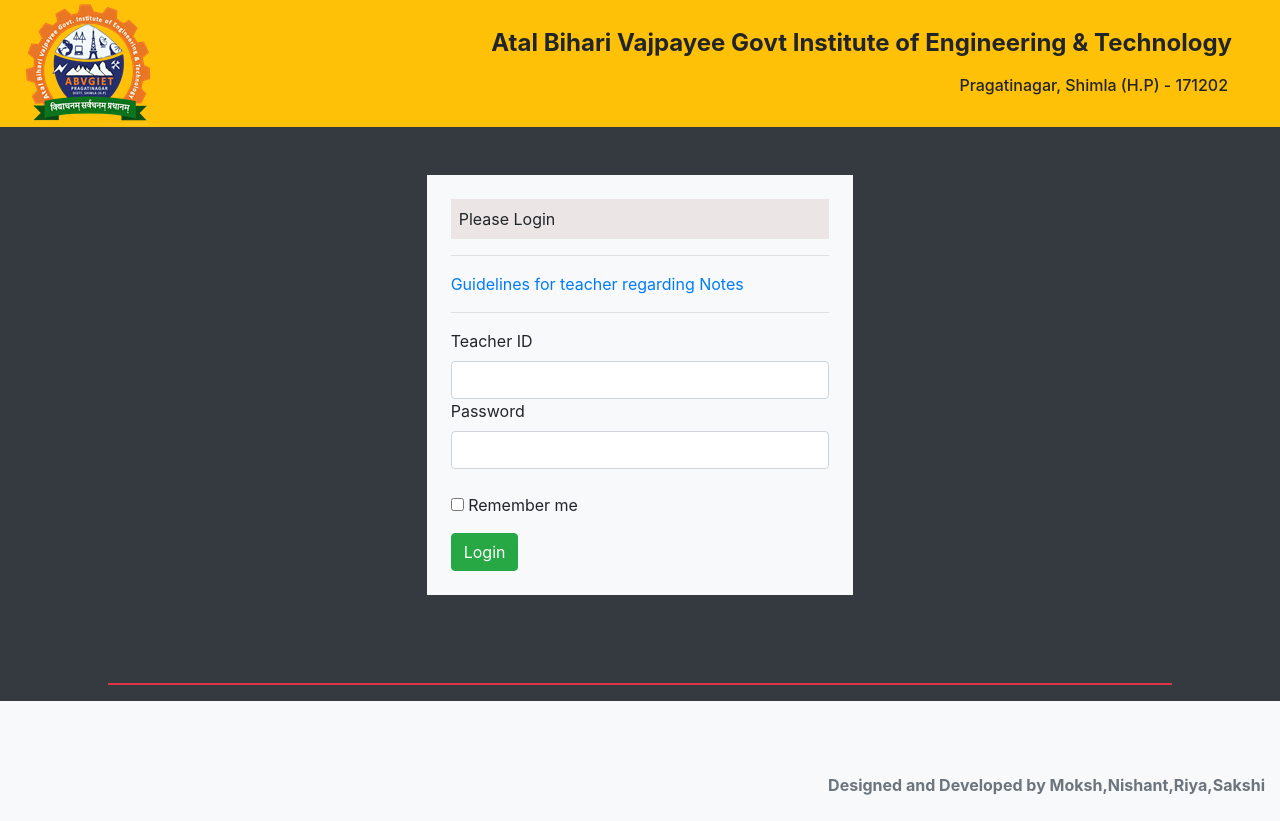
After one commit to gne-ldh/Pseudo-Ninjas, a PHP site: page /teacher_time/untitled.php in a window 1280 px wide. The commit adds this page. Run offline with PHP 8.4, Linux system fonts and the light colour scheme.

Commit message:
6 oct 11:58

```diff
--- /dev/null
+++ b/Web/teacher_time/untitled.php
@@ -0,0 +1,64 @@
+<!DOCTYPE html>
+<html lang="en">
+<head>
+<meta charset="UTF-8">
+<meta name="viewport" content="width=device-width, initial-scale=1.0">
+<meta http-equiv="X-UA-Compatible" content="ie=edge">
+<title>Document</title>
+<link rel="stylesheet" href="mainframe/style.css">
+<link rel="stylesheet" href="https://stackpath.bootstrapcdn.com/bootstrap/4.3.1/css/bootstrap.min.css" integrity="sha384-ggOyR0iXCbMQv3Xipma34MD+dH/1fQ784/j6cY/iJTQUOhcWr7x9JvoRxT2MZw1T" crossorigin="anonymous">
+</head>
+<body class="bg-dark">
+<div class="container-fluid">
+                        <div class="row">
+                                <div id="header">
+                                    <div class="title1">
+                                     <div class="col-md-12 float-right mx-auto  p-0 mt-0 bg-warning" >
+                                <img class="  float-left mt-0 ml-4" src="logo.png" alt=""/>
+                    <h4 class="mr-5 float-right font-weight-bold"><br>Atal Bihari Vajpayee Govt Institute of
+                                                    Engineering & Technology</h4><br><br><br>
+                                <h6 class="mr-5 p-1 float-right">Pragatinagar, Shimla (H.P) - 171202</h6>
+                        </div>
+                </div>
+                                </div>
+                        </div>
+        <div class="row">
+        <div class="col-md-4 p-4 bg-light mx-auto float-left mt-5">
+                                    <div class="head1 mt-0 p-2">Please Login</div>
+                                    <hr/>
+                                    <a href="frm1.html text-Primary">Guidelines for teacher regarding Notes</h1></a>
+                                    <hr/>
+                                    <form>
+                                    <label for="">Teacher ID</label>
+                                    <input type="text" class="form-control" />
+                                    <label for="">Password</label>
+                                    <input type="password" class="form-control" />
+
+<?php
+	if(isset($_GET['wrong'])){
+        if($_GET['wrong']=="empty"){
+        	echo '<p style="color : red;">Column are empty!! </p>';
+        }else{
+        	echo '<p style="color : red;">*The Roll Number or Password is incorrect. </p>';
+    }
+    }else{
+        echo '<br>';
+    }
+?>
+<input type="checkbox" name="remember_me" /> Remember me
+<br>
+<input type="submit" name="submit" value="Login" class="float-left btn btn-success mt-3" />
+</form>
+</form>
+</div>
+</div><br/><br/><br/>
+<hr width="85%" class="border border-danger" />
+                            <div class="row"><br/><br/>
+        <div class=" col-lg-12 font-weight-bold  text-right bg-light text-secondary"><br><br/><br/> Designed and Developed by Moksh,Nishant,Riya,Sakshi
+                 <br><br>
+        </div>
+                </div>
+</div>
+
+</body>
+</html>
```
Also changed, not shown: Web/adminwars/fetch.php (+5 -3 lines).
